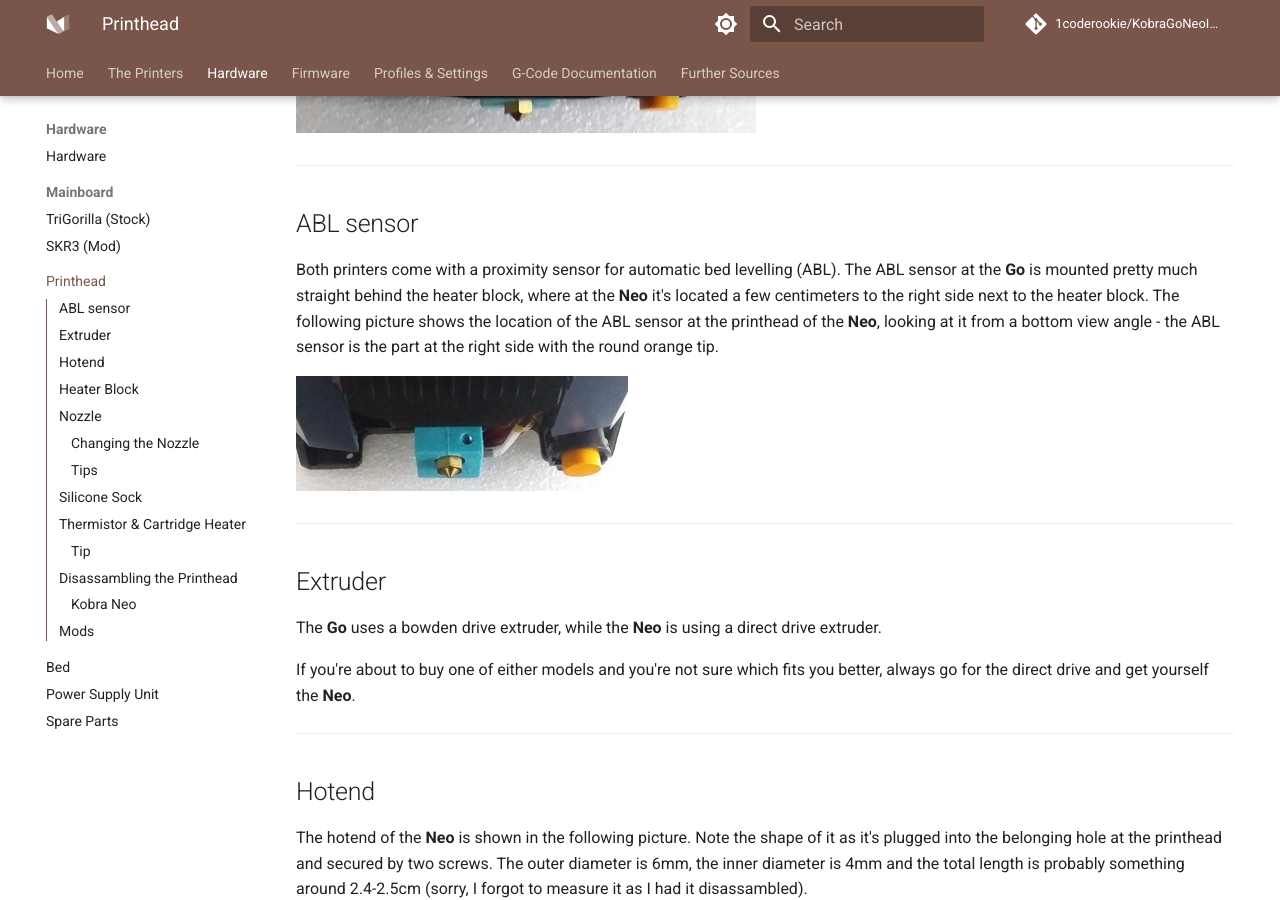
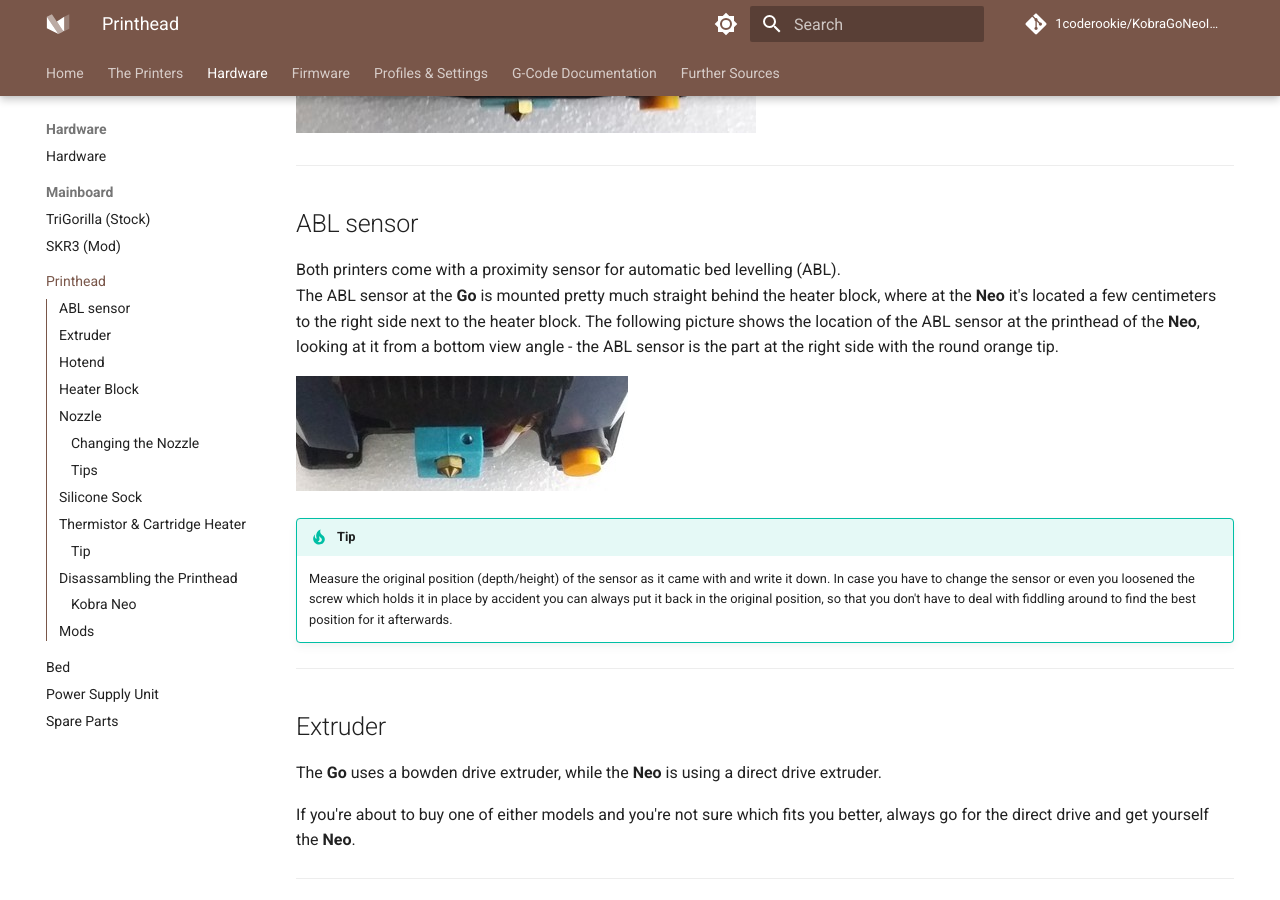
Before and after one commit to 1coderookie/KobraGoNeoInsights, an MkDocs documentation site: the page built from docs/hardware/printhead.md, in a window 1280 px wide and 900 px high, scrolled down 1027 px. Built offline with MkDocs 1.6.1 and Material for MkDocs 9.7.7, drawn with Linux system fonts in a browser that asks for light colours; comment, search, counter and statistics services are not loaded.

Commit message:
Update printhead.md

```diff
--- a/docs/hardware/printhead.md
+++ b/docs/hardware/printhead.md
@@ -12,9 +12,13 @@
 ---
 
 ## ABL sensor
-Both printers come with a proximity sensor for automatic bed levelling (ABL). The ABL sensor at the **Go** is mounted pretty much straight behind the heater block, where at the **Neo** it's located a few centimeters to the right side next to the heater block. The following picture shows the location of the ABL sensor at the printhead of the **Neo**, looking at it from a bottom view angle - the ABL sensor is the part at the right side with the round orange tip.
+Both printers come with a proximity sensor for automatic bed levelling (ABL).
+The ABL sensor at the **Go** is mounted pretty much straight behind the heater block, where at the **Neo** it's located a few centimeters to the right side next to the heater block. The following picture shows the location of the ABL sensor at the printhead of the **Neo**, looking at it from a bottom view angle - the ABL sensor is the part at the right side with the round orange tip.
 
 ![Orange tip of the ABL sensor at the right side](../assets/images/head_neo-bottom_web.jpg)
+
+!!! tip
+    Measure the original position (depth/height) of the sensor as it came with and write it down. In case you have to change the sensor or even you loosened the screw which holds it in place by accident you can always put it back in the original position, so that you don't have to deal with fiddling around to find the best position for it afterwards.
 
 ---
 
```
